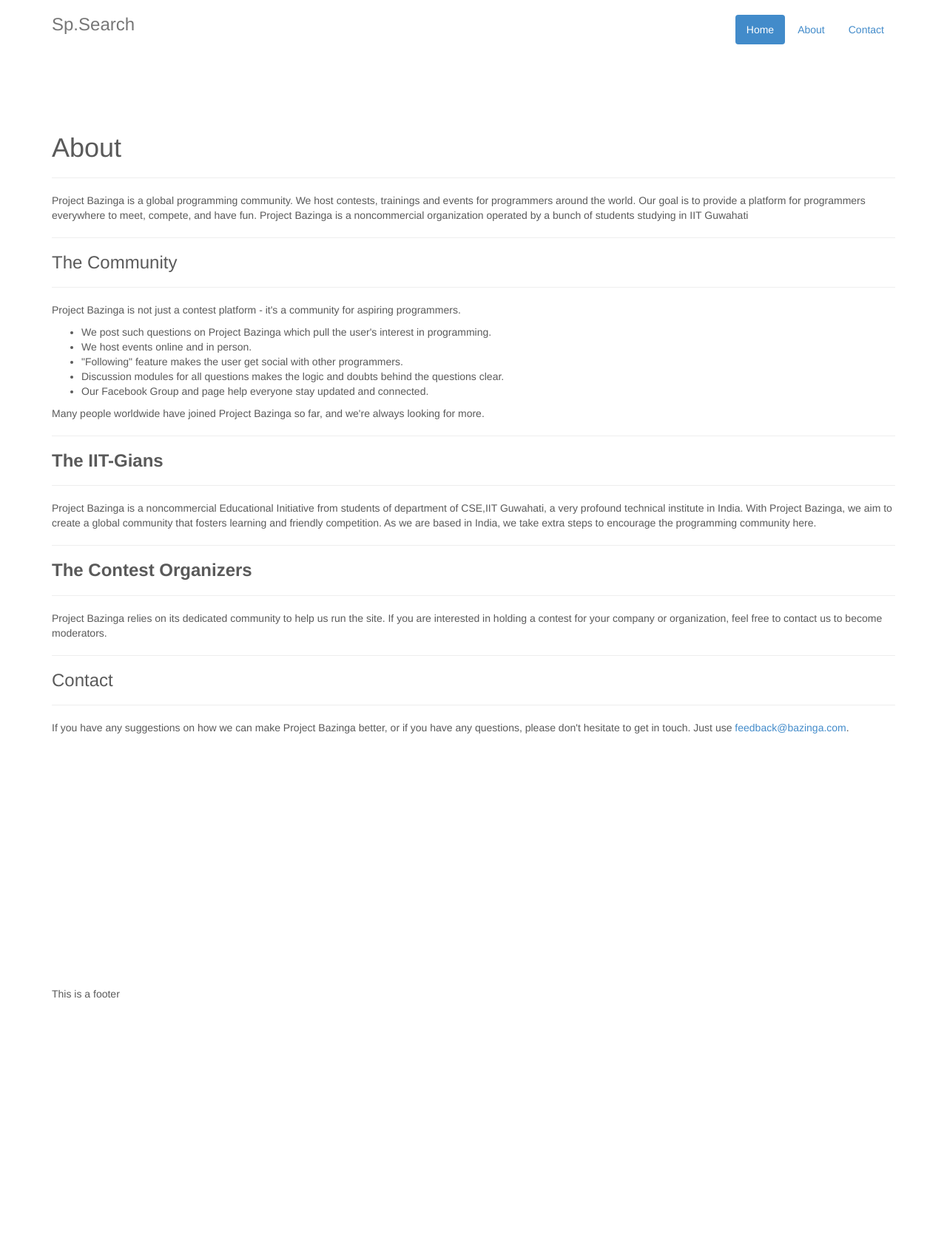
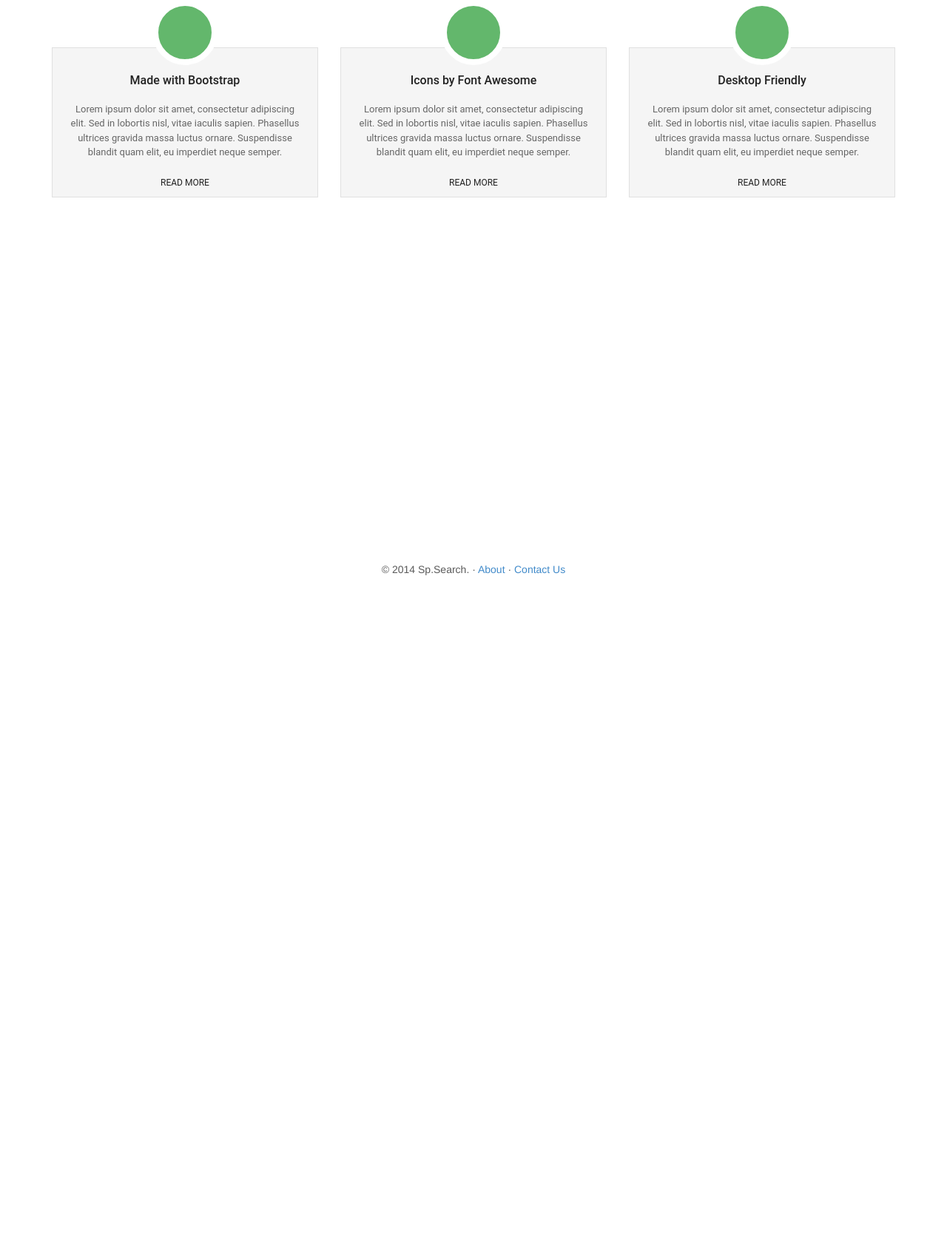
Before and after one commit to arihantsethia/Sp.Search, a Flask app: page /about in a window 1280 px wide. Shown: the top 1704 px of the page at 74% size. After the commit the page ends 778 px from the top, so only its background shows below. Run offline with Flask 2, Linux system fonts and the light colour scheme; some libraries are stand-ins or nearby versions.

Commit message:
templating search page

```diff
--- a/static/css/style.css
+++ b/static/css/style.css
@@ -2,7 +2,6 @@ body {
   padding-bottom: 40px;
   color: #5a5a5a;
   height: 100%;
-  position: relative;
 }
 html, body {
   height: 100%;
@@ -14,13 +13,6 @@ html, body {
 
 #main {
   padding-bottom:150px; /* this needs to be bigger than footer height*/
-}
-.footer {
-  position: relative;
-  margin-top: -450px; /* negative value of footer height */
-  height: 150px;
-  clear:both;
-  padding-top:20px;
 }
 
 .search-container{
@@ -113,3 +105,52 @@ html, body {
 .img{
   padding:20px;
 }
+
+/* Sticky footer styles
+-------------------------------------------------- */
+html {
+  position: relative;
+  min-height: 100%;
+}
+body {
+  /* Margin bottom by footer height */
+  margin-bottom: -10px;
+}
+.footer {
+  position: absolute;
+  bottom: -10;
+  width: 100%;
+  /* Set the fixed height of the footer here */
+  height: 0px;
+  background-color: #f5f5f5;
+}
+
+
+/* Custom page CSS
+-------------------------------------------------- */
+/* Not required for template or sticky footer method. */
+
+
+/* Custom container */
+.container-full {
+  margin: 0 auto;
+  padding: 0 25px;
+  width: 100%;
+}
+
+@import "//netdna.bootstrapcdn.com/font-awesome/4.0.3/css/font-awesome.min.css";
+@import "http://fonts.googleapis.com/css?family=Roboto:400,500";
+
+.box > .icon { text-align: center; position: relative; }
+.box > .icon > .image { position: relative; z-index: 2; margin: auto; width: 88px; height: 88px; border: 8px solid white; line-height: 88px; border-radius: 50%; background: #63B76C; vertical-align: middle; }
+.box > .icon:hover > .image { background: #333; }
+.box > .icon > .image > i { font-size: 36px !important; color: #fff !important; }
+.box > .icon:hover > .image > i { color: white !important; }
+.box > .icon > .info { margin-top: -24px; background: rgba(0, 0, 0, 0.04); border: 1px solid #e0e0e0; padding: 15px 0 10px 0; }
+.box > .icon:hover > .info { background: rgba(0, 0, 0, 0.04); border-color: #e0e0e0; color: white; }
+.box > .icon > .info > h3.title { font-family: "Roboto",sans-serif !important; font-size: 16px; color: #222; font-weight: 500; }
+.box > .icon > .info > p { font-family: "Roboto",sans-serif !important; font-size: 13px; color: #666; line-height: 1.5em; margin: 20px;}
+.box > .icon:hover > .info > h3.title, .box > .icon:hover > .info > p, .box > .icon:hover > .info > .more > a { color: #222; }
+.box > .icon > .info > .more a { font-family: "Roboto",sans-serif !important; font-size: 12px; color: #222; line-height: 12px; text-transform: uppercase; text-decoration: none; }
+.box > .icon:hover > .info > .more > a { color: #fff; padding: 6px 8px; background-color: #63B76C; }
+.box .space { height: 30px; }
--- a/templates/about.html
+++ b/templates/about.html
@@ -1,35 +1,69 @@
 {% extends "header.html" %}
 {% block body %}
-<div style="padding:50px">
+<div class="container">
+	<div class="row">
+        <!-- Boxes de Acoes -->
+    	<div class="col-xs-12 col-sm-6 col-lg-4">
+			<div class="box">
+				<div class="icon">
+					<div class="image"><i class="fa fa-thumbs-o-up"></i></div>
+					<div class="info">
+						<h3 class="title">Made with Bootstrap</h3>
+						<p>
+							Lorem ipsum dolor sit amet, consectetur adipiscing elit. Sed in lobortis nisl, vitae iaculis sapien. Phasellus ultrices gravida massa luctus ornare. Suspendisse blandit quam elit, eu imperdiet neque semper.
+						</p>
+						<div class="more">
+							<a href="#" title="Title Link">
+								Read More <i class="fa fa-angle-double-right"></i>
+							</a>
+						</div>
+					</div>
+				</div>
+				<div class="space"></div>
+			</div>
+		</div>
+
+        <div class="col-xs-12 col-sm-6 col-lg-4">
+			<div class="box">
+				<div class="icon">
+					<div class="image"><i class="fa fa-flag"></i></div>
+					<div class="info">
+						<h3 class="title">Icons by Font Awesome</h3>
+    					<p>
+							Lorem ipsum dolor sit amet, consectetur adipiscing elit. Sed in lobortis nisl, vitae iaculis sapien. Phasellus ultrices gravida massa luctus ornare. Suspendisse blandit quam elit, eu imperdiet neque semper.
+						</p>
+						<div class="more">
+							<a href="#" title="Title Link">
+								Read More <i class="fa fa-angle-double-right"></i>
+							</a>
+						</div>
+					</div>
+				</div>
+				<div class="space"></div>
+			</div>
+		</div>
+
+        <div class="col-xs-12 col-sm-6 col-lg-4">
+			<div class="box">
+				<div class="icon">
+					<div class="image"><i class="fa fa-desktop"></i></div>
+					<div class="info">
+						<h3 class="title">Desktop Friendly</h3>
+    					<p>
+							Lorem ipsum dolor sit amet, consectetur adipiscing elit. Sed in lobortis nisl, vitae iaculis sapien. Phasellus ultrices gravida massa luctus ornare. Suspendisse blandit quam elit, eu imperdiet neque semper.
+						</p>
+						<div class="more">
+							<a href="#" title="Title Link">
+								Read More <i class="fa fa-angle-double-right"></i>
+							</a>
+						</div>
+					</div>
+				</div>
+				<div class="space"></div>
+			</div>
+		</div>
+		<!-- /Boxes de Acoes -->
+	</div>
 </div>
-  <div class="container">
-	<h1>About</h1>
-	<hr>
-<p>Project Bazinga is a global programming community.  We host contests,  trainings and events for programmers around the world.  Our goal is to  provide a platform for programmers everywhere to meet, compete, and have  fun.  Project Bazinga is a noncommercial organization operated by a bunch of students studying in IIT Guwahati</p>
-<hr>
-<h3>The Community</h3>
-<hr>
-<p>Project Bazinga is not just a contest platform - it's a community for aspiring programmers.</p>
-<ul>
-<li>We post such questions on Project Bazinga which pull the user's interest in programming.</li>
-<li>We host events online and in person.</li>
-<li>"Following" feature makes the user get social with other programmers. </li>
-<li>Discussion modules for all questions makes the logic and doubts behind the questions clear.</li>
-<li>Our Facebook Group and page help everyone stay updated and connected.</li>
-</ul>
-<p style="text-align: justify;">Many people worldwide have joined Project Bazinga so far, and we're always looking for more.</p>
-<hr>
-<h3><b>The IIT-Gians</b></h3>
-<hr>
-<p>Project Bazinga is a noncommercial Educational Initiative  from students of department of CSE,IIT Guwahati, a very profound technical institute in India.   With Project Bazinga, we aim to create a global community that fosters learning  and friendly competition.  As we are based in India, we take extra  steps to encourage the programming community here.
-<hr><h3><b>The Contest Organizers</b></h3><hr>
-<p>Project Bazinga relies on its dedicated community to help us run the site. If you are interested in holding a contest for your company or organization, feel free to contact us to become moderators.</p>
-<hr><h3>Contact</h3><hr>
-<p>If you have any suggestions on how we can make Project Bazinga better, or if  you have any questions, please don't hesitate to get in touch. Just use  <a href="mailto:feedback@bazinga.com">feedback@bazinga.com</a>.</p>  </div>
 
-  </div>
-</body>
-
-
-</html>
 {% endblock %}
--- a/templates/header.html
+++ b/templates/header.html
@@ -25,22 +25,14 @@
                                    <link rel="shortcut icon" href="static/ico/favicon.png">
   </head>
   <body>
-    <div class="container">
-      <div class="header">
-        <ul class="nav nav-pills pull-right">
-          <li class="active"><a href="#">Home</a></li>
-          <li><a href="#">About</a></li>
-          <li><a href="#">Contact</a></li>
-        </ul>
-        <h3 class="text-muted">Sp.Search</h3>
-      </div>
-    </div>
+    <div id="wrap">
     {% block body %}
     {% endblock %}
-    <div id="wrap">
-      <div id="main" class="container clear-top"></div>
     </div>
-    <footer class="footer container">This is a footer</footer>
+    <div id="footer ">
+     <div class="container">
+        <p class="text-center">&copy; 2014 Sp.Search. &middot; <a href="/about">About</a> &middot; <a href="/contact">Contact Us</a></p>
+    <div>
     <!-- Le javascript
     ================================================== -->
     <!-- Placed at the end of the document so the pages load faster -->
--- a/templates/index.html
+++ b/templates/index.html
@@ -6,7 +6,7 @@
           <img class="img" src="static/images/3.png">
         </div>
         <div class="form-box" role="form">
-            <form class="form" role="search">
+            <form class="form" action="/search" role="search">
                 <div id="filter-panel" class="collapse">
                     <label class="filter-col" style="margin-right:0;" for="pref-orderby">Stop Words:</label>
                     <div id="radioBtn" class="btn-group radioBtn">
@@ -25,7 +25,7 @@
                   </a>
                 </div>
                 <div class="input-group">
-                    <input type="text" class="form-control" placeholder="Search" name="q">
+                    <input type="text" class="form-control"  name="q">
                     <div class="input-group-btn">
                         <button class="search-button btn btn-default" type="submit"><i class="glyphicon glyphicon-search"></i>
                         </button>
--- a/views.py
+++ b/views.py
@@ -9,9 +9,9 @@ views = Blueprint('views',__name__)
 def index():
 	return render_template("index.html")
 
-@views.route('/home')
-def home():
-	return render_template("index.html")
+@views.route('/search', methods=['GET'])
+def search():
+	return render_template("search_results.html")
 
 @views.route('/about')
 def about():
```
Also changed, not shown: templates/search_results.html (+43 -12 lines).
